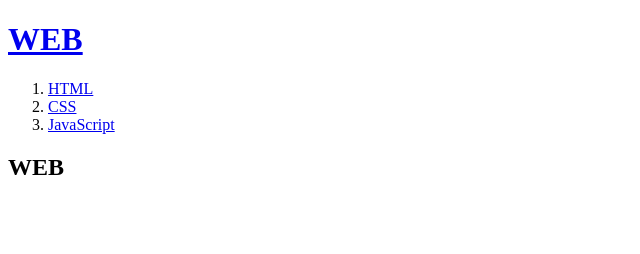
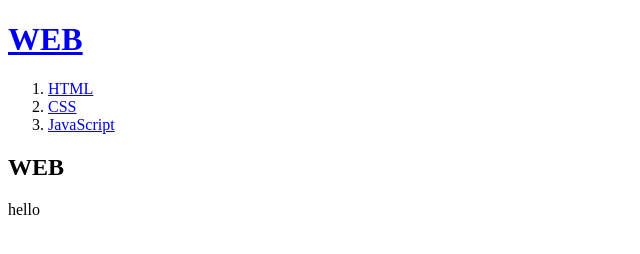
Before and after one commit to gente1219/website, a plain HTML site: page index.html in a window 1280 px wide. Shown: the full height of the page, 0-640 px from the left. Drawn offline with Linux system fonts and the light colour scheme.

Commit message:
인덱스 수정2

```diff
--- a/index.html
+++ b/index.html
@@ -12,6 +12,6 @@
     <li><a href="3.html">JavaScript</a></li>
   </ol>
   <h2>WEB</h2>
-<p><hello </p>
+<p>hello </p>
 </body>
 </html>
```
